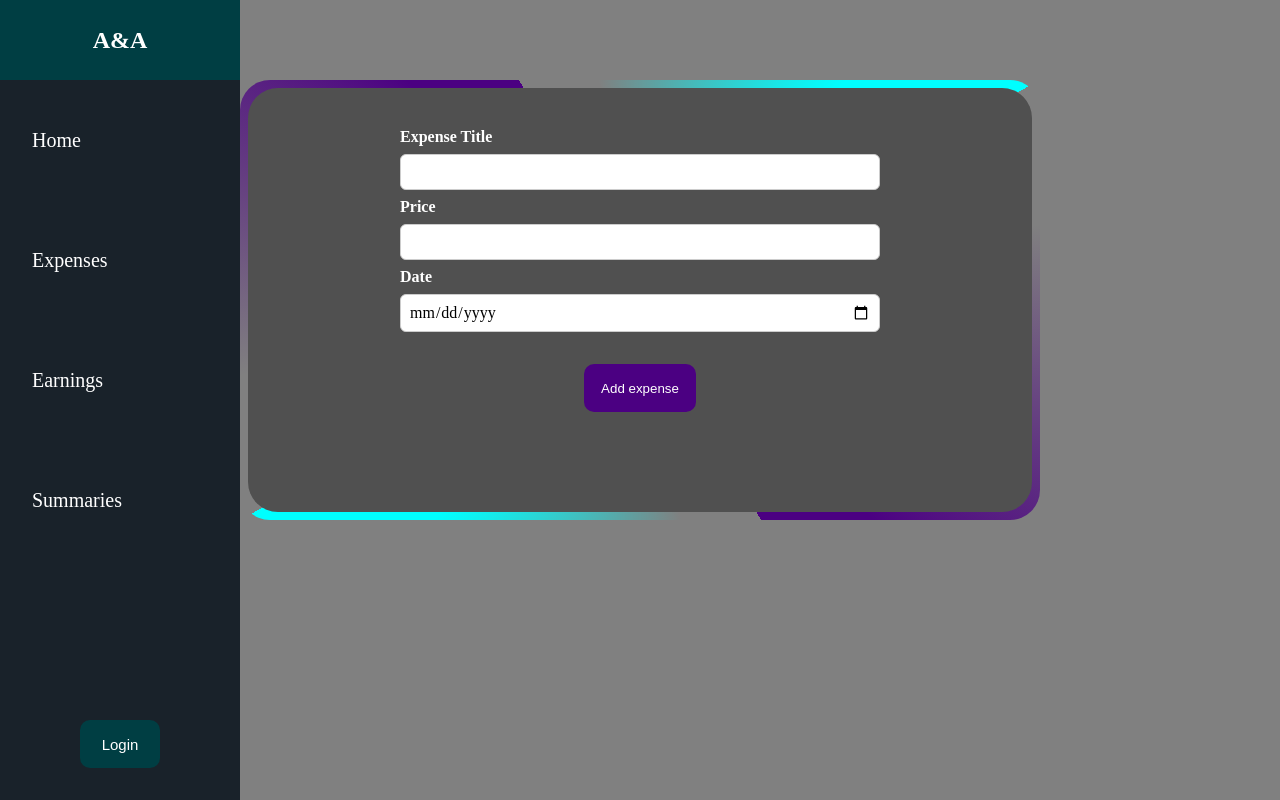
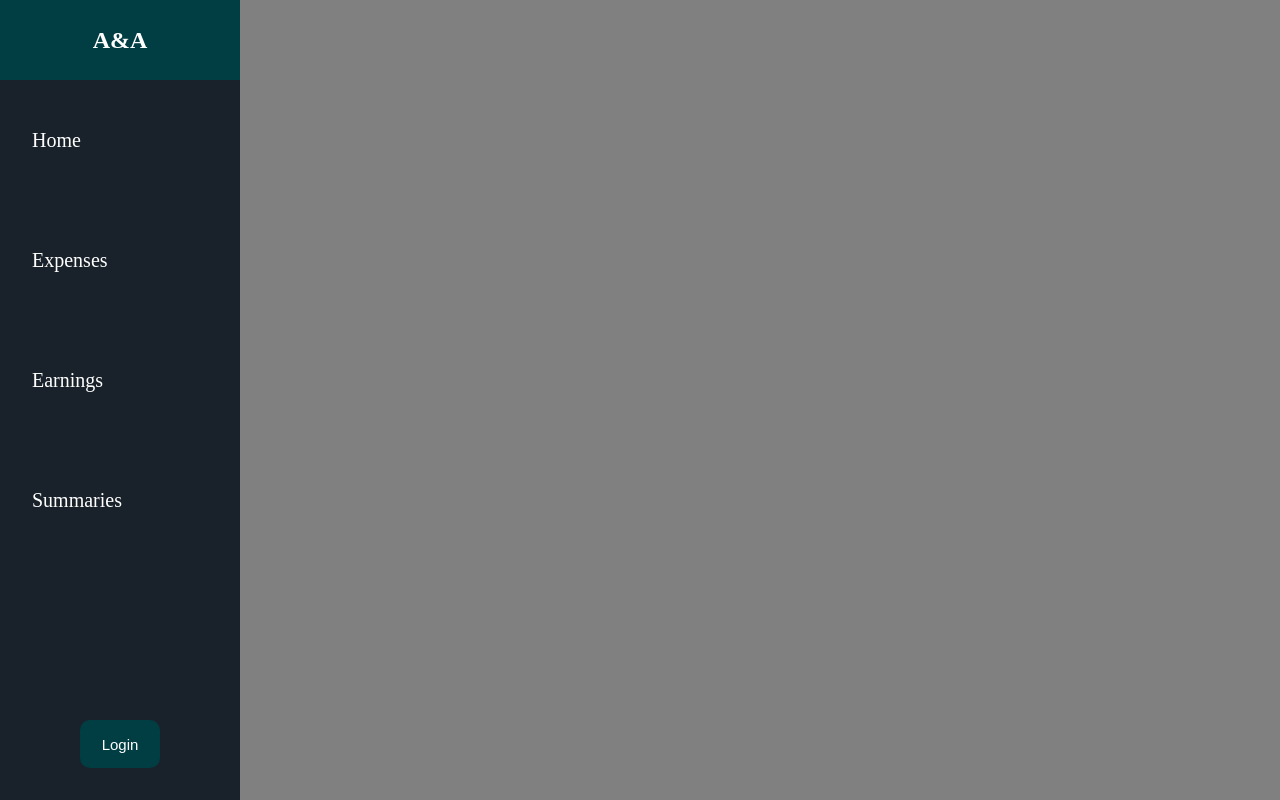
Before and after one commit to rodis00/expense-tracker, a React (Create React App) app in the folder frontend/: page / in a window 1280 px wide. Built offline with nearby package versions, Linux system fonts and the light colour scheme.

Commit message:
cleaning app component

```diff
--- a/frontend/src/App.js
+++ b/frontend/src/App.js
@@ -1,11 +1,9 @@
 import "./App.css";
-import Expenses from "./components/Expenses/Expenses";
 import Nav from "./components/Nav/Nav";
 function App() {
   return (
     <>
       <Nav />
-      <Expenses />
     </>
   );
 }
```
